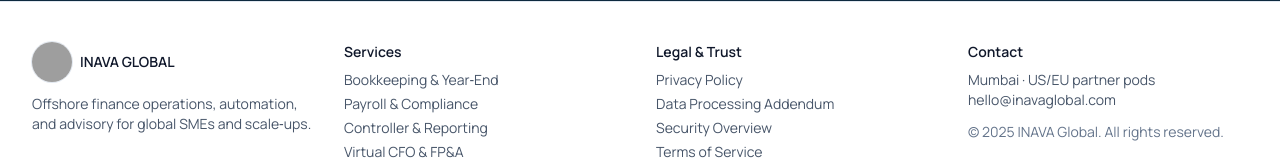
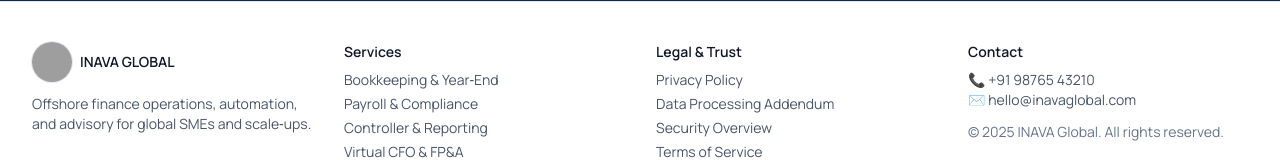
Before and after one commit to daaksesh/inavaglobal, a Next.js app: page / in a window 1280 px wide. Shown: the part 1798-1958 px from the top of the page. Built offline with nearby package versions, Linux system fonts and the light colour scheme; grey boxes are pictures that could not be loaded.

Commit message:
Update Footer.js

```diff
--- a/components/Footer.js
+++ b/components/Footer.js
@@ -31,7 +31,7 @@ export default function Footer() {
         </div>
         <div>
           <h4 className="font-semibold mb-2">Contact</h4>
-          <p className="text-slate-600">Mumbai · US/EU partner pods<br/>hello@inavaglobal.com</p>
+          <p className="text-slate-600">📞 <a href="tel:+919876543210" className="hover:text-navy">+91 98765 43210</a><br/>✉️ hello@inavaglobal.com</p>
           <div className="mt-3 text-slate-500">© {new Date().getFullYear()} INAVA Global. All rights reserved.</div>
         </div>
       </div>
```
